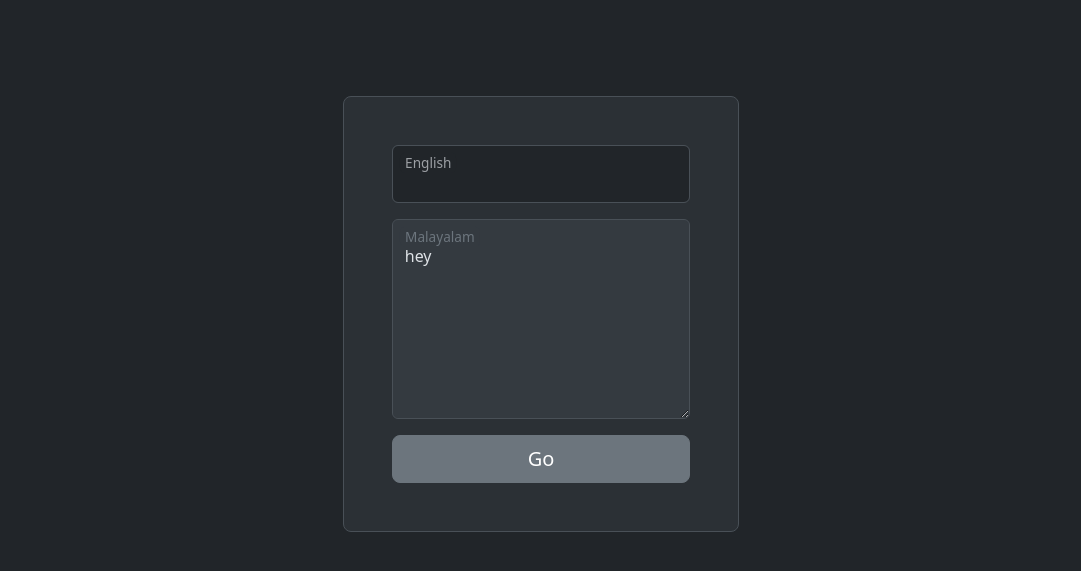
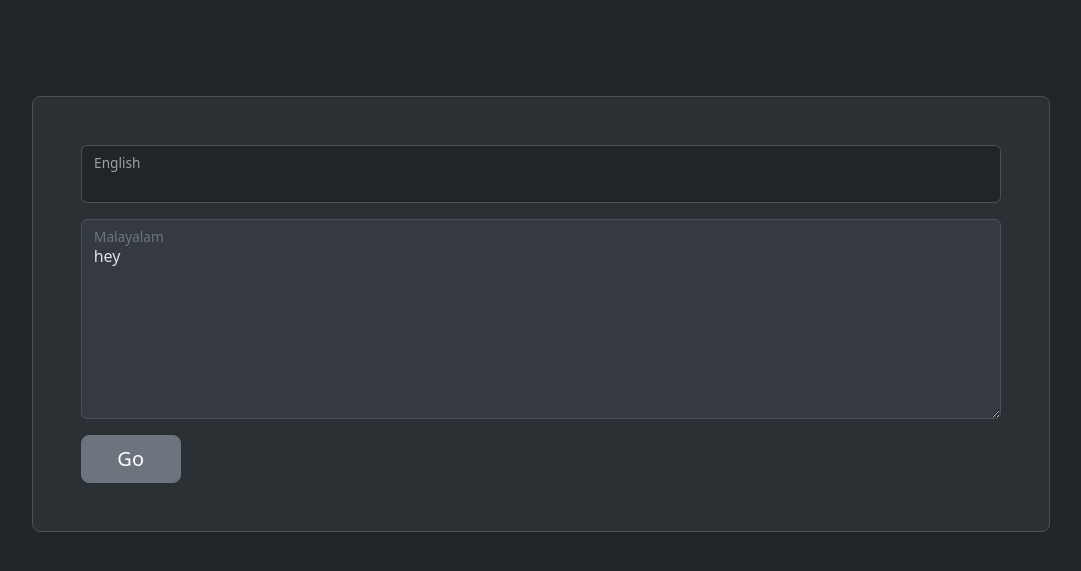
Before and after one commit to govardhan-06/Eng-Mal-Translator, a Flask app: page /translate in a window 1280 px wide. Shown: the top 571 px of the page, without its empty margins (99-1180 px from the left). Run offline with Flask 3, Linux system fonts and the light colour scheme.

Commit message:
frontend styling fixes

```diff
--- a/static/css/styles.css
+++ b/static/css/styles.css
@@ -1,12 +1,7 @@
-.translate-content{
-    display: flex;
-    flex-direction: column;
-    justify-content: center;
-    align-items: center;
+.translate-box{
+    width: -webkit-fill-available;
 }
 
-.translate-button{
-    display: flex;
-    justify-content: end;
-    margin-bottom: 0.5rem;
+.translate-btn{
+    width: 100px;
 }
--- a/templates/translate.html
+++ b/templates/translate.html
@@ -15,7 +15,7 @@
   <body>
     <div class="container col-xl-10 col-xxl-8 px-4 py-5">
       <div class="row align-items-center g-lg-5 py-5">
-        <div class="col-md-10 mx-auto col-lg-5">
+        <div class="col-md-10 mx-auto col-lg-5 translate-box">
           <form
             class="p-4 p-md-5 border rounded-3 bg-body-tertiary"
             action="{{url_for('translate')}}"
@@ -42,9 +42,11 @@ hey</textarea
               >
               <label for="floatingText">Malayalam</label>
             </div>
-            <button class="w-100 btn btn-lg btn-secondary" type="submit">
-              Go
-            </button>
+            <div class="translate-btn">
+              <button class="w-100 btn btn-lg btn-secondary" type="submit">
+                Go
+              </button>
+            </div>
           </form>
         </div>
       </div>
```
